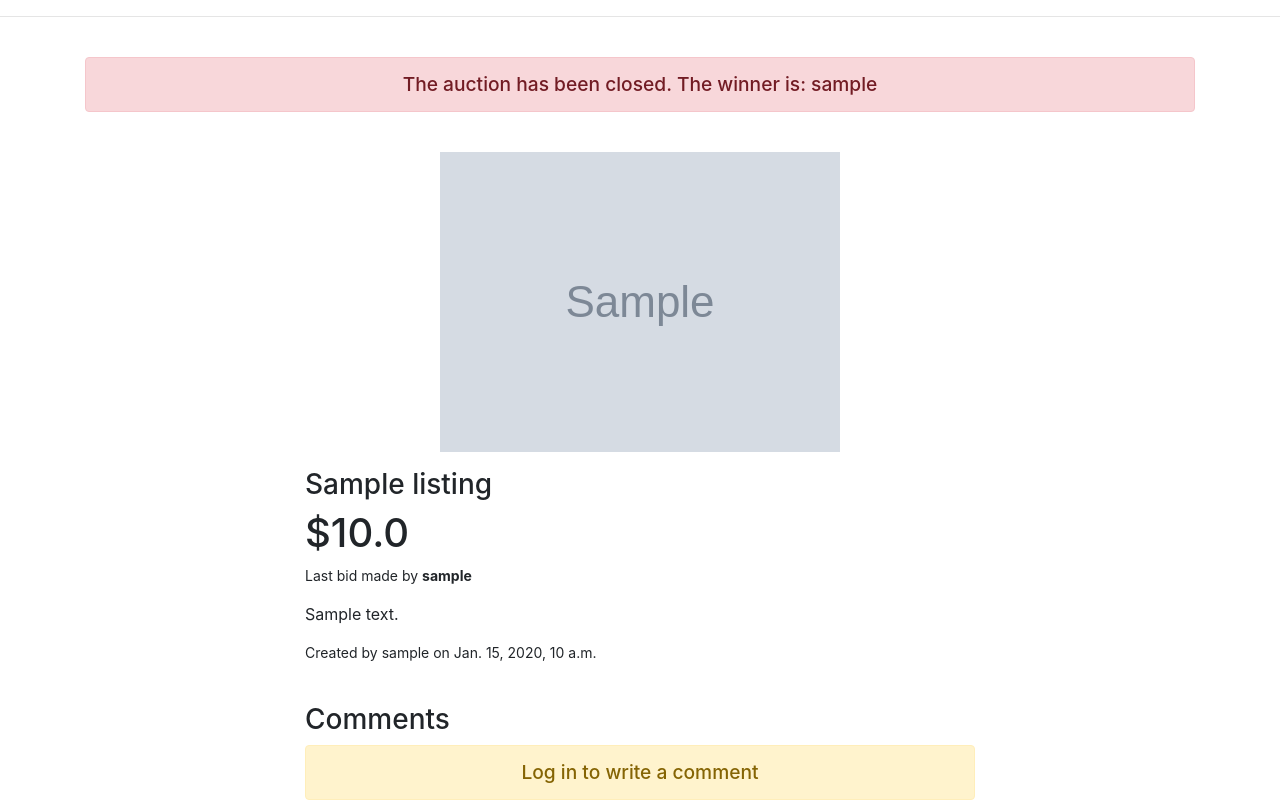
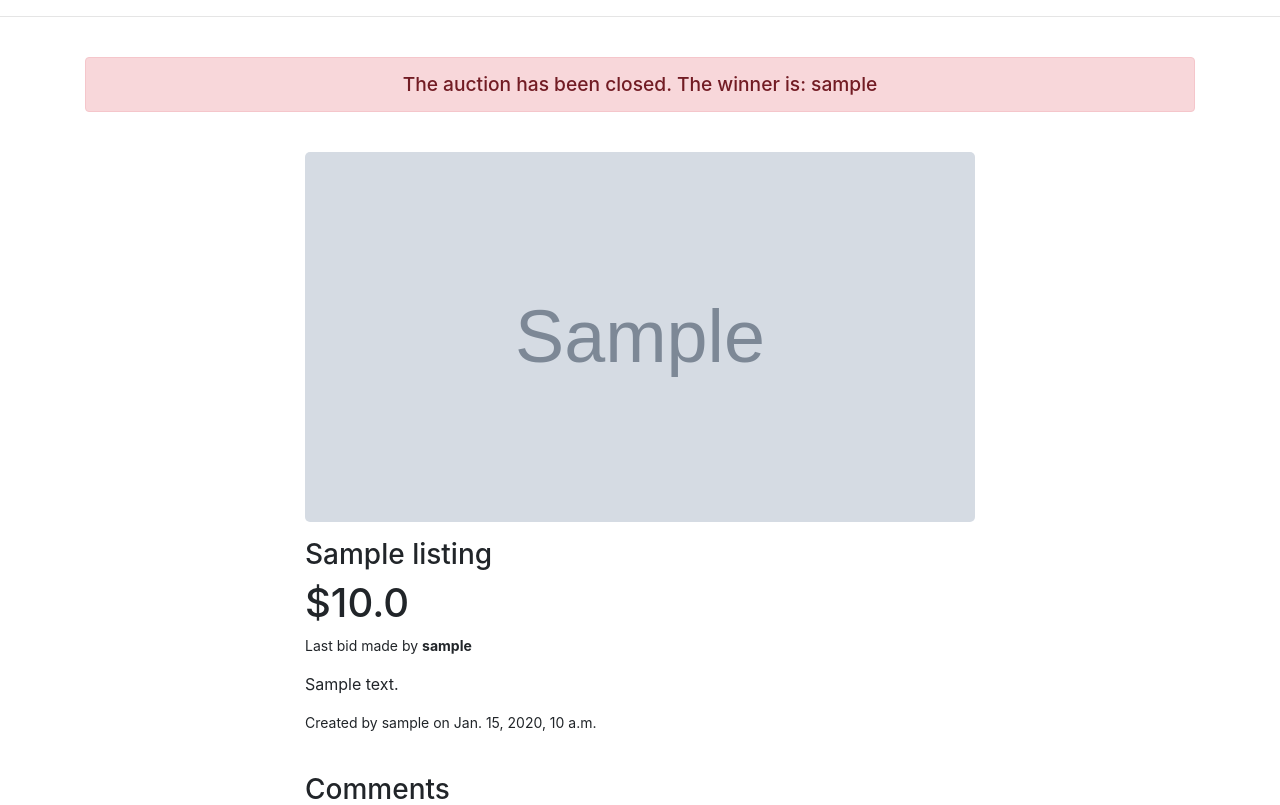
Before and after one commit to acamposcar/CS50x-commerce, a Django app: page /1 in a window 1280 px wide. Shown: the part 66-871 px from the top of the page. Run offline with Django 3.2, Linux system fonts and the light colour scheme; tables that the repository leaves empty hold one stand-in row (values such as "Sample post"); grey boxes marked "Sample" are stand-in pictures; some libraries are stand-ins or nearby versions.

Commit message:
Adjust image size

```diff
--- a/auctions/static/auctions/styles.css
+++ b/auctions/static/auctions/styles.css
@@ -92,6 +92,7 @@ a:hover {
 	display: block;
 	margin: auto;
 	object-fit: cover;
+	object-position: center;
 }
 
 .listing-img-box {
@@ -101,10 +102,13 @@ a:hover {
 }
 
 .listing-page-img {
-	max-height: 300px;
-	max-width: 100%;
+	max-height: 370px;
+	width: 100%;
 	display: block;
 	margin: auto;
+	object-fit: cover;
+	object-position: center;
+	border-radius: 5px;
 }
 
 p {
```
